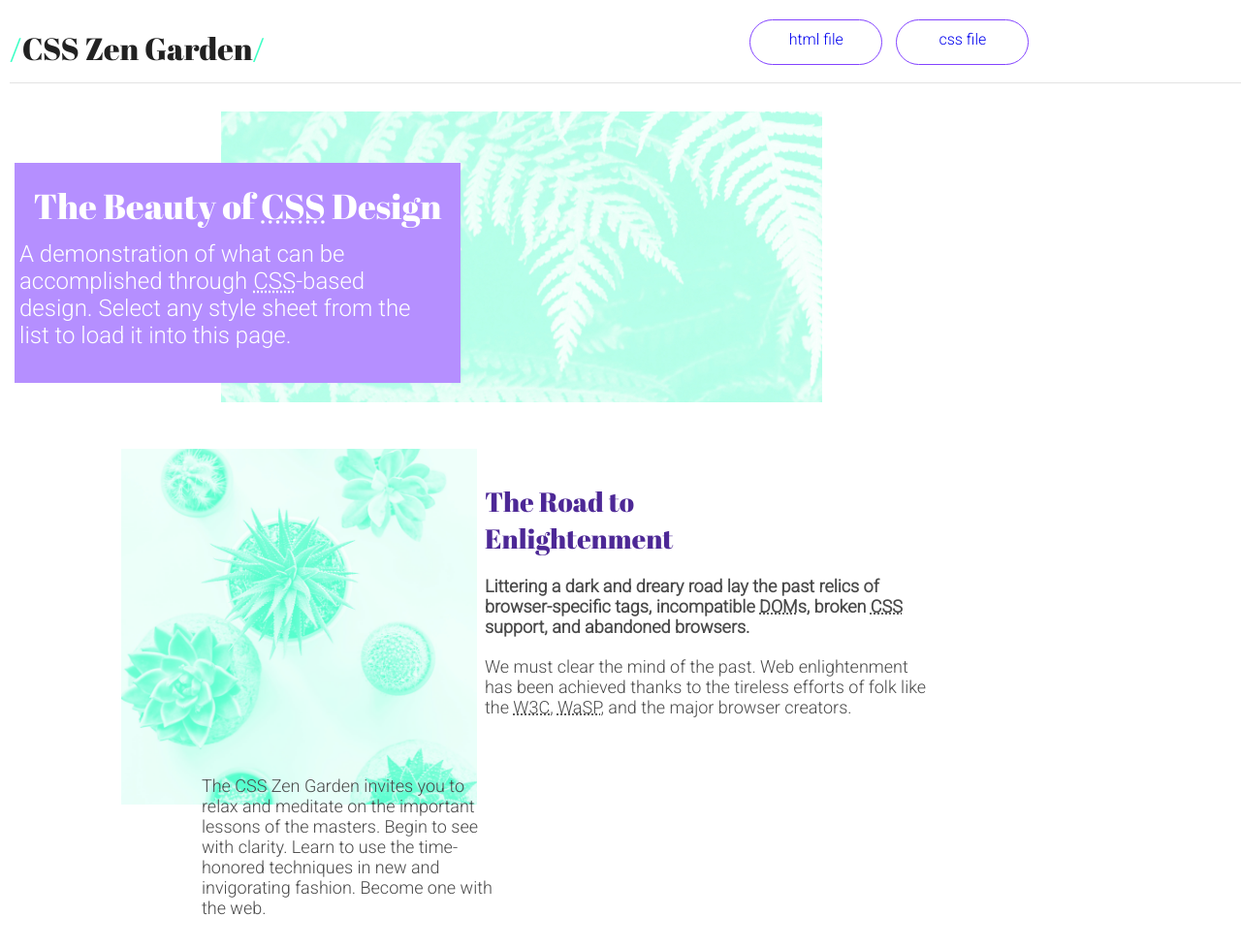
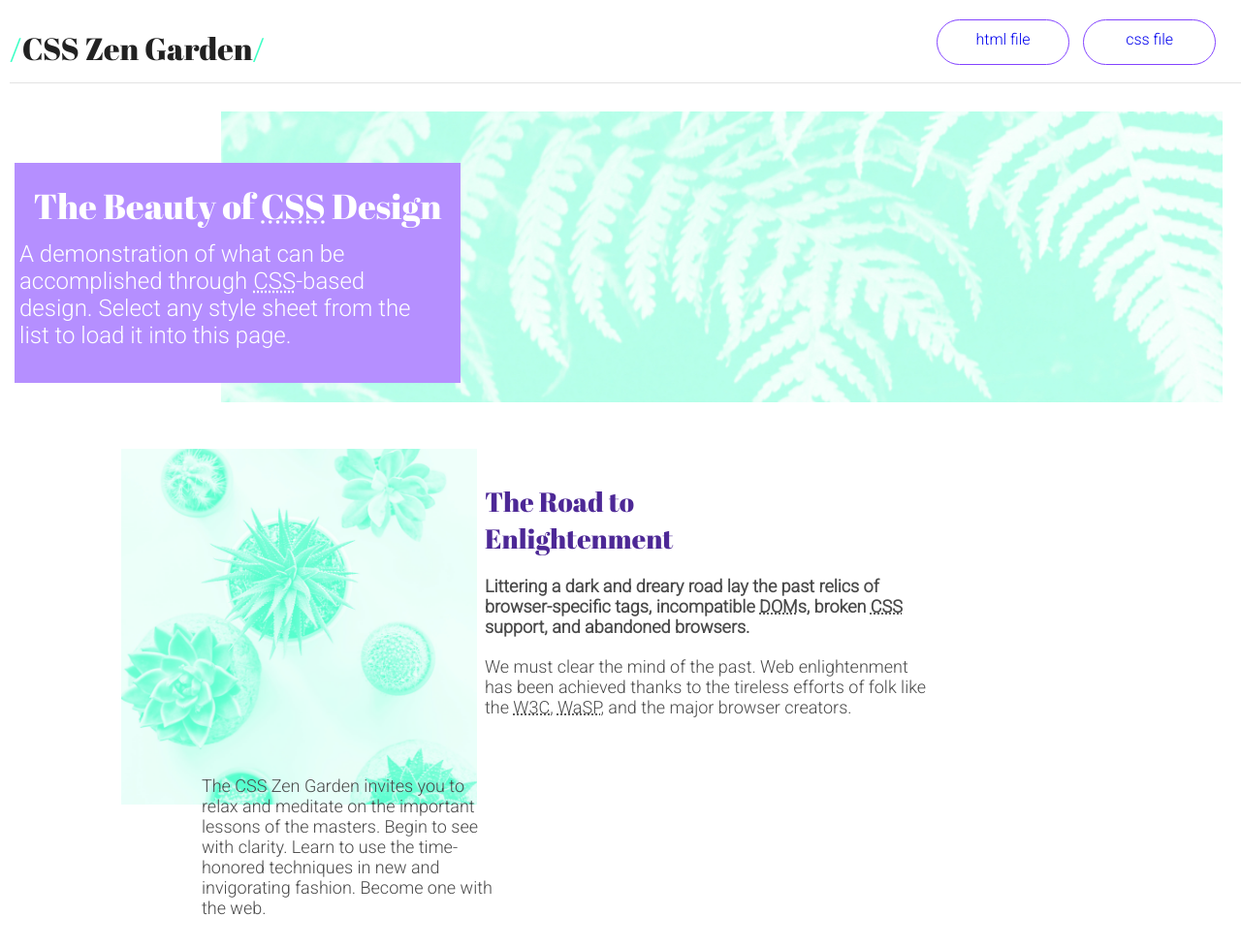
Before and after one commit to mjd123/zen-garden, a plain HTML site: page index.html in a window 1280 px wide. Shown: the top 978 px of the page at 97% size. Drawn offline with Linux system fonts and the light colour scheme.

Commit message:
Add files via upload

```diff
--- a/style.css
+++ b/style.css
@@ -756,15 +756,17 @@
 }
 
 .summary p:nth-of-type(2){ /*moved to top of page*/
+  right: 0;
   left: auto;
-margin: 20px 8px 20px 61.97%;
-width: 286px;
-height: 48px;
-z-index: -1;
-background-color: #ffffff;
+  margin: 20px 8px 20px 0px;
+  width: 286px;
+  height: 48px;
+  z-index: -1;
+  background-color: #ffffff;
 }
 
 .summary p{
+  right: 0;
   width: 420px;
   height: 99px;
   margin-top: 0px;
@@ -797,7 +799,7 @@
 .summary::after{
 background-image: url(Images/img@3x.jpg);
 background-size: cover;
-width: 620px;
+width: 80.72%;
 height: 300px;
 margin: 40px 11px 60px 17.83%;
 top: 75px;
@@ -938,8 +940,7 @@
 
 .requirements h3{
   padding-top: 0px;
-  margin-right: 0px;
-  margin-left: 2.60%;
+  margin: 30px 0px 0px 2.60%;
   font-size: 28px;
   width: 236px;
   float: left;
@@ -1091,6 +1092,7 @@
 /*buttons container*/
 .summary p:nth-of-type(2){ /*moved to top of page*/
   margin: 20px 8px 20px 698px;
+  right: auto;
 }
 
 /*intro*/
@@ -1112,6 +1114,7 @@
 /*image*/
 .summary::after{
 background-image: url(Images/img@3x.jpg);
+width: 620px;
 margin-left: 362px;
 }
 
```
